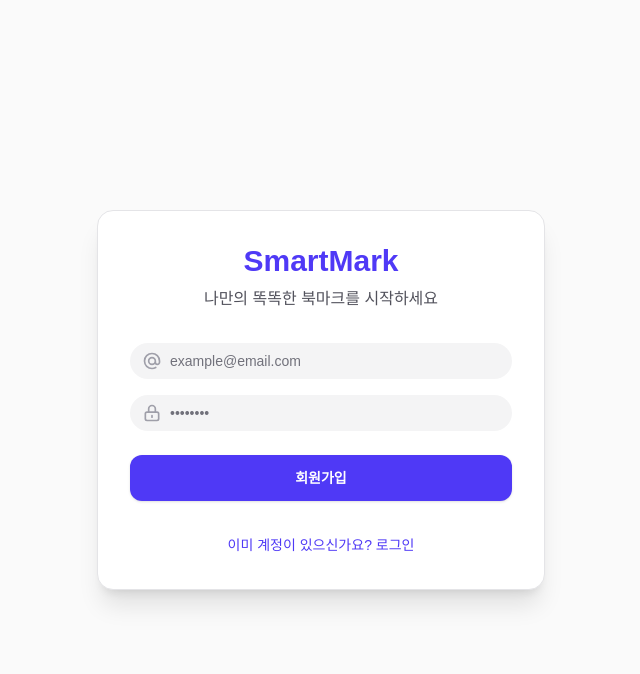
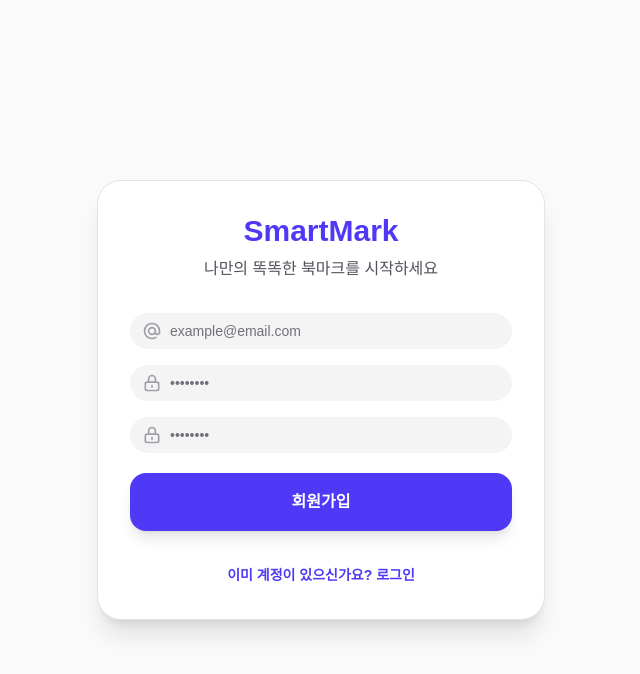
Before and after one commit to sohee-an/smart-bookmark-app, a Next.js app: page /login in a window 1280 px wide. Both pictures are taken after a click on the button "아직 계정이 없으신가요? 회원가입". Shown: the top 674 px of the page, without its empty margins (319-959 px from the left). Built offline with nearby package versions, Linux system fonts and the light colour scheme; no server answers.

Commit message:
refactor: zod react-hook-form을 사용해서 validation 적용

```diff
--- a/package.json
+++ b/package.json
@@ -22,6 +22,7 @@
   },
   "dependencies": {
     "@google/generative-ai": "^0.24.1",
+    "@hookform/resolvers": "^5.2.2",
     "@prisma/client": "^7.4.2",
     "@supabase/auth-helpers-nextjs": "^0.15.0",
     "@supabase/ssr": "^0.8.0",
@@ -33,6 +34,8 @@
     "openai": "^6.25.0",
     "react": "19.2.3",
     "react-dom": "19.2.3",
+    "react-hook-form": "^7.71.2",
+    "zod": "^4.3.6",
     "zustand": "^5.0.11"
   },
   "devDependencies": {
--- a/src/pages/login.tsx
+++ b/src/pages/login.tsx
@@ -1,38 +1,79 @@
 import React, { useState } from "react";
 import Head from "next/head";
 import { useRouter } from "next/router";
+import { useForm } from "react-hook-form";
+import { zodResolver } from "@hookform/resolvers/zod";
+import * as z from "zod";
 import { supabase } from "@/shared/api/supabase";
 import { Input } from "@/components/ui/Input";
 import { MailIcon, LockIcon } from "@/shared/ui/icons";
 
+const authSchema = z
+  .object({
+    email: z.string().email("유효한 이메일 형식을 입력해주세요."),
+    password: z.string().min(6, "비밀번호는 최소 6자 이상이어야 합니다."),
+    confirmPassword: z.string().optional(),
+  })
+  .refine(
+    (data) => {
+      // 회원가입 모드일 때만 비밀번호 일치 확인
+      if (data.confirmPassword !== undefined && data.password !== data.confirmPassword) {
+        return false;
+      }
+      return true;
+    },
+    {
+      message: "비밀번호가 일치하지 않습니다.",
+      path: ["confirmPassword"],
+    }
+  );
+
+type AuthFormData = z.infer<typeof authSchema>;
+
 export default function LoginPage() {
   const router = useRouter();
   const [isLogin, setIsLogin] = useState(true);
-  const [email, setEmail] = useState("");
-  const [password, setPassword] = useState("");
-  const [loading, setLoading] = useState(false);
-  const [error, setError] = useState<string | null>(null);
 
-  const handleSubmit = async (e: React.FormEvent) => {
-    e.preventDefault();
-    setLoading(true);
-    setError(null);
+  const [serverError, setServerError] = useState<string | null>(null);
+
+  const {
+    register,
+    handleSubmit,
+    formState: { errors, isSubmitting },
+    reset,
+  } = useForm<AuthFormData>({
+    resolver: zodResolver(authSchema),
+    mode: "onBlur",
+  });
+
+  const onSubmit = async (data: AuthFormData) => {
+    setServerError(null);
 
     try {
       if (isLogin) {
-        const { error } = await supabase.auth.signInWithPassword({ email, password });
+        const { error } = await supabase.auth.signInWithPassword({
+          email: data.email,
+          password: data.password,
+        });
         if (error) throw error;
       } else {
-        const { error } = await supabase.auth.signUp({ email, password });
+        const { error } = await supabase.auth.signUp({
+          email: data.email,
+          password: data.password,
+        });
         if (error) throw error;
         alert("회원가입 확인 메일을 확인해주세요!");
       }
       router.push("/");
     } catch (err: any) {
-      setError(err.message || "인증에 실패했습니다.");
-    } finally {
-      setLoading(false);
+      setServerError(err.message || "인증에 실패했습니다.");
     }
+  };
+
+  const toggleMode = () => {
+    setIsLogin(!isLogin);
+    setServerError(null);
+    reset();
   };
 
   return (
@@ -41,57 +82,98 @@ export default function LoginPage() {
         <title>{isLogin ? "로그인" : "회원가입"} | SmartMark</title>
       </Head>
 
-      <div className="w-full max-w-md space-y-8 rounded-2xl border border-zinc-200 bg-white p-8 shadow-xl dark:border-zinc-800 dark:bg-zinc-900">
+      <div className="w-full max-w-md space-y-8 rounded-3xl border border-zinc-200 bg-white p-8 shadow-xl dark:border-zinc-800 dark:bg-zinc-900">
         <div className="text-center">
-          <h1 className="text-3xl font-extrabold text-indigo-600 dark:text-indigo-400">
-            SmartMark
-          </h1>
-          <p className="mt-2 text-zinc-600 dark:text-zinc-400">
+          <h1 className="text-3xl font-black text-indigo-600 dark:text-indigo-400">SmartMark</h1>
+          <p className="mt-2 font-medium text-zinc-600 dark:text-zinc-400">
             {isLogin ? "돌아오신 것을 환영합니다!" : "나만의 똑똑한 북마크를 시작하세요"}
           </p>
         </div>
 
-        <form className="mt-8 space-y-6" onSubmit={handleSubmit}>
+        <form className="mt-8 space-y-5" onSubmit={handleSubmit(onSubmit)}>
           <div className="space-y-4">
+            <div>
               <Input
                 label="이메일"
                 type="email"
                 placeholder="example@email.com"
                 icon={<MailIcon />}
-              value={email}
-              onChange={(e) => setEmail(e.target.value)}
+                {...register("email")}
+                error={errors.email?.message}
                 required
               />
+            </div>
+
+            <div>
               <Input
                 label="비밀번호"
                 type="password"
                 placeholder="••••••••"
                 icon={<LockIcon />}
-              value={password}
-              onChange={(e) => setPassword(e.target.value)}
+                {...register("password")}
+                error={errors.password?.message}
                 required
               />
             </div>
 
-          {error && (
-            <div className="rounded-lg border border-red-200 bg-red-50 p-3 text-sm text-red-500 dark:border-red-900/50 dark:bg-red-900/10">
-              {error}
+            {!isLogin && (
+              <div>
+                <Input
+                  label="비밀번호 확인"
+                  type="password"
+                  placeholder="••••••••"
+                  icon={<LockIcon />}
+                  {...register("confirmPassword")}
+                  error={errors.confirmPassword?.message}
+                  required
+                />
+              </div>
+            )}
+          </div>
+
+          {serverError && (
+            <div className="animate-shake rounded-xl border border-red-200 bg-red-50 p-3 text-sm text-red-500 dark:border-red-900/50 dark:bg-red-900/10">
+              {serverError}
             </div>
           )}
 
           <button
             type="submit"
-            disabled={loading}
-            className="flex w-full cursor-pointer justify-center rounded-xl border border-transparent bg-indigo-600 px-4 py-3 text-sm font-bold text-white shadow-sm transition-all hover:bg-indigo-700 focus:ring-2 focus:ring-indigo-500 focus:ring-offset-2 focus:outline-none active:scale-[0.98] disabled:cursor-not-allowed disabled:opacity-50"
+            disabled={isSubmitting}
+            className="flex w-full cursor-pointer justify-center rounded-2xl border border-transparent bg-indigo-600 px-4 py-4 text-base font-bold text-white shadow-lg transition-all hover:bg-indigo-700 focus:ring-2 focus:ring-indigo-500 focus:ring-offset-2 focus:outline-none active:scale-[0.98] disabled:cursor-not-allowed disabled:opacity-50"
           >
-            {loading ? "처리 중..." : isLogin ? "로그인" : "회원가입"}
+            {isSubmitting ? (
+              <span className="flex items-center gap-2">
+                <svg className="h-5 w-5 animate-spin text-white" viewBox="0 0 24 24">
+                  <circle
+                    className="opacity-25"
+                    cx="12"
+                    cy="12"
+                    r="10"
+                    stroke="currentColor"
+                    strokeWidth="4"
+                    fill="none"
+                  />
+                  <path
+                    className="opacity-75"
+                    fill="currentColor"
+                    d="M4 12a8 8 0 018-8V0C5.373 0 0 5.373 0 12h4zm2 5.291A7.962 7.962 0 014 12H0c0 3.042 1.135 5.824 3 7.938l3-2.647z"
+                  />
+                </svg>
+                처리 중...
+              </span>
+            ) : isLogin ? (
+              "로그인"
+            ) : (
+              "회원가입"
+            )}
           </button>
         </form>
 
         <div className="mt-6 text-center">
           <button
-            onClick={() => setIsLogin(!isLogin)}
-            className="cursor-pointer text-sm font-medium text-indigo-600 hover:text-indigo-500 dark:text-indigo-400 dark:hover:text-indigo-300"
+            onClick={toggleMode}
+            className="cursor-pointer text-sm font-semibold text-indigo-600 transition-colors hover:text-indigo-500 dark:text-indigo-400 dark:hover:text-indigo-300"
           >
             {isLogin ? "아직 계정이 없으신가요? 회원가입" : "이미 계정이 있으신가요? 로그인"}
           </button>
```
Also changed, not shown: 1 other file (tests, documents, lock files or other folders). Lines whose indentation alone changed are shown as unchanged.
